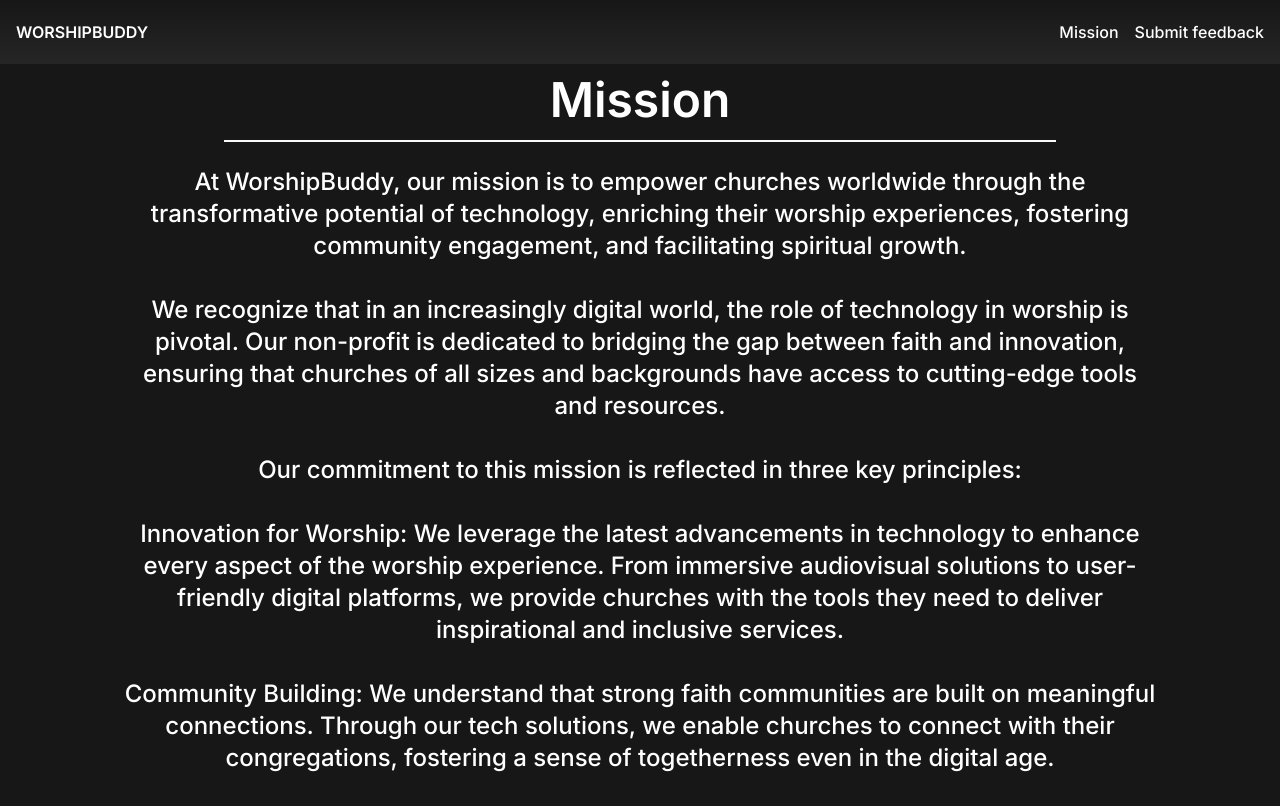
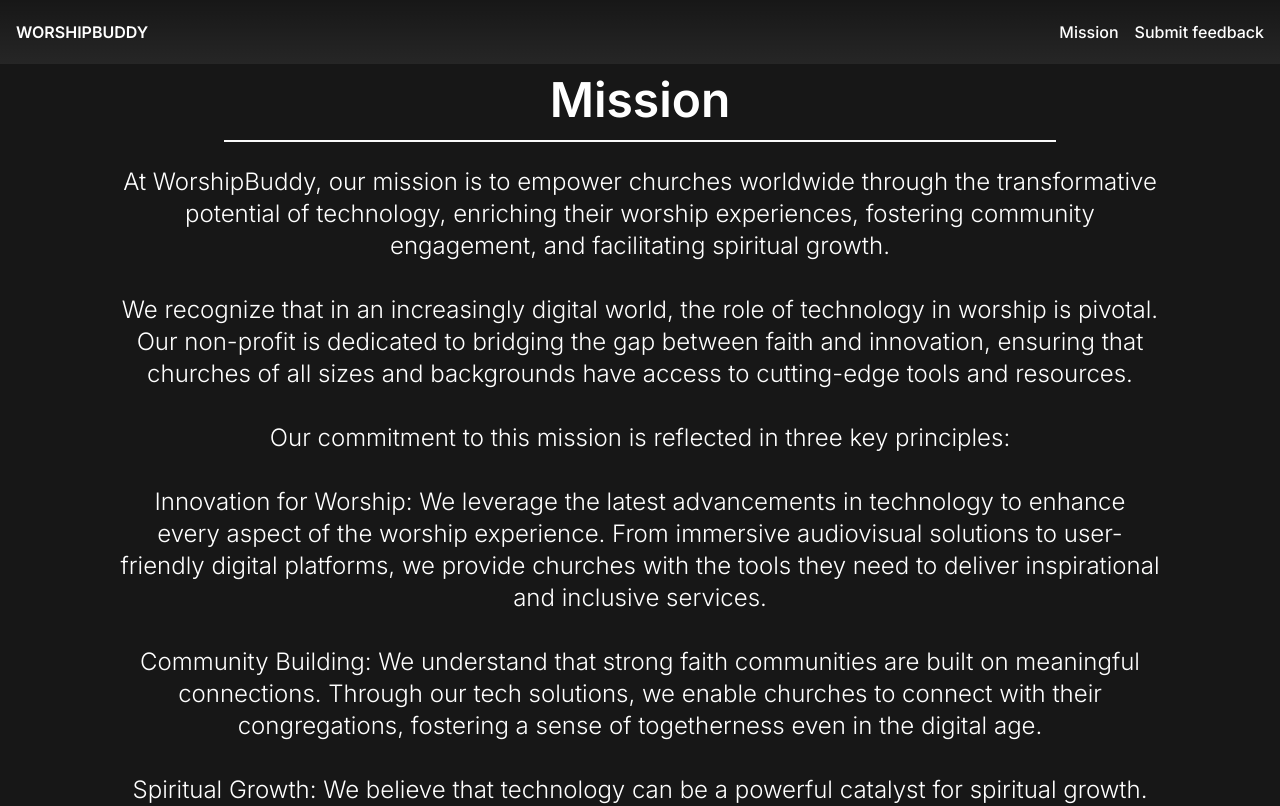
Before and after one commit to WorshipBuddy/worshipbuddy.org, a Next.js app: page /mission in a window 1280 px wide. Shown: the top 806 px of the page. Built offline with nearby package versions, Linux system fonts and the light colour scheme.

Commit message:
made the font lighter

```diff
--- a/app/mission/page.jsx
+++ b/app/mission/page.jsx
@@ -6,7 +6,7 @@
       <h1 className="font-semibold text-4xl md:text-5xl ">Mission</h1>
       <div className="h-0.5 w-full md:w-8/12 bg-neutral-50 my-4"></div>
       <div className="flex flex-col gap-20 items-center justify-center">
-        <div className="w-full md:w-10/12 font-medium text-2xl text-center mt-2 ">
+        <div className="w-full md:w-10/12 font-light text-2xl text-center mt-2 ">
       <p>At WorshipBuddy, our mission is to empower churches worldwide through the transformative potential of technology, enriching their worship experiences, fostering community engagement, and facilitating spiritual growth.</p>
 <p><br></br>
 We recognize that in an increasingly digital world, the role of technology in worship is pivotal. Our non-profit is dedicated to bridging the gap between faith and innovation, ensuring that churches of all sizes and backgrounds have access to cutting-edge tools and resources.</p>
```
Also changed, not shown: 1 other file (tests, documents, lock files or other folders).
